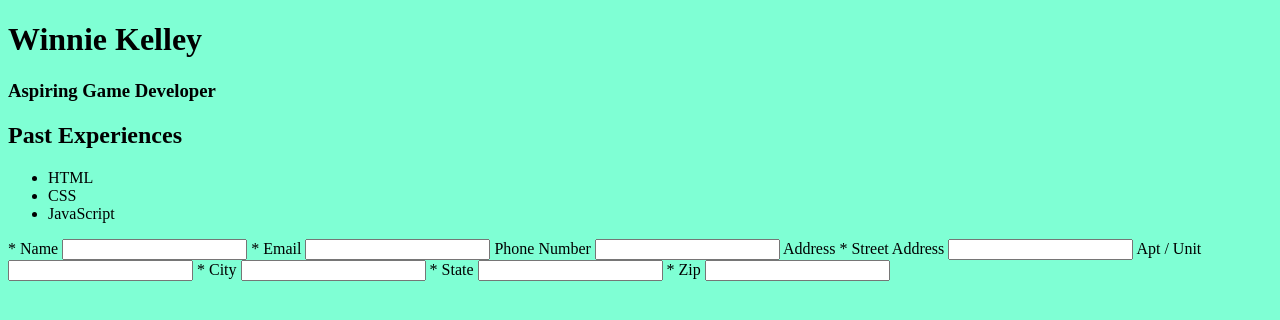
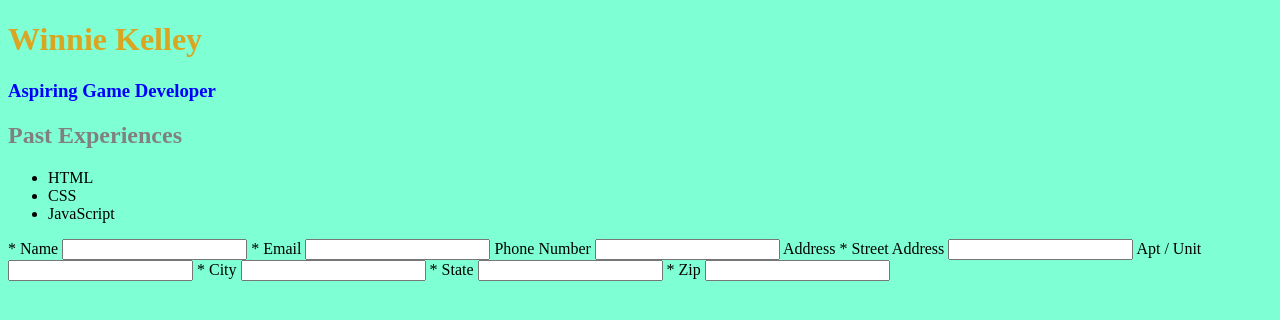
Before and after one commit to Nsimmons91/portfolio-website-Winnies, a plain HTML site: page index.html in a window 1280 px wide. Drawn offline with Linux system fonts and the light colour scheme.

Commit message:
Styled text with 3 properties - colors for h1, h2, h3

```diff
--- a/styles.css
+++ b/styles.css
@@ -1,3 +1,15 @@
 body {
     background-color: aquamarine;
 }
+
+h1 {
+    color: goldenrod;
+}
+
+h2 {
+    color: grey
+}
+
+h3 {
+    color: blue;
+}
```
